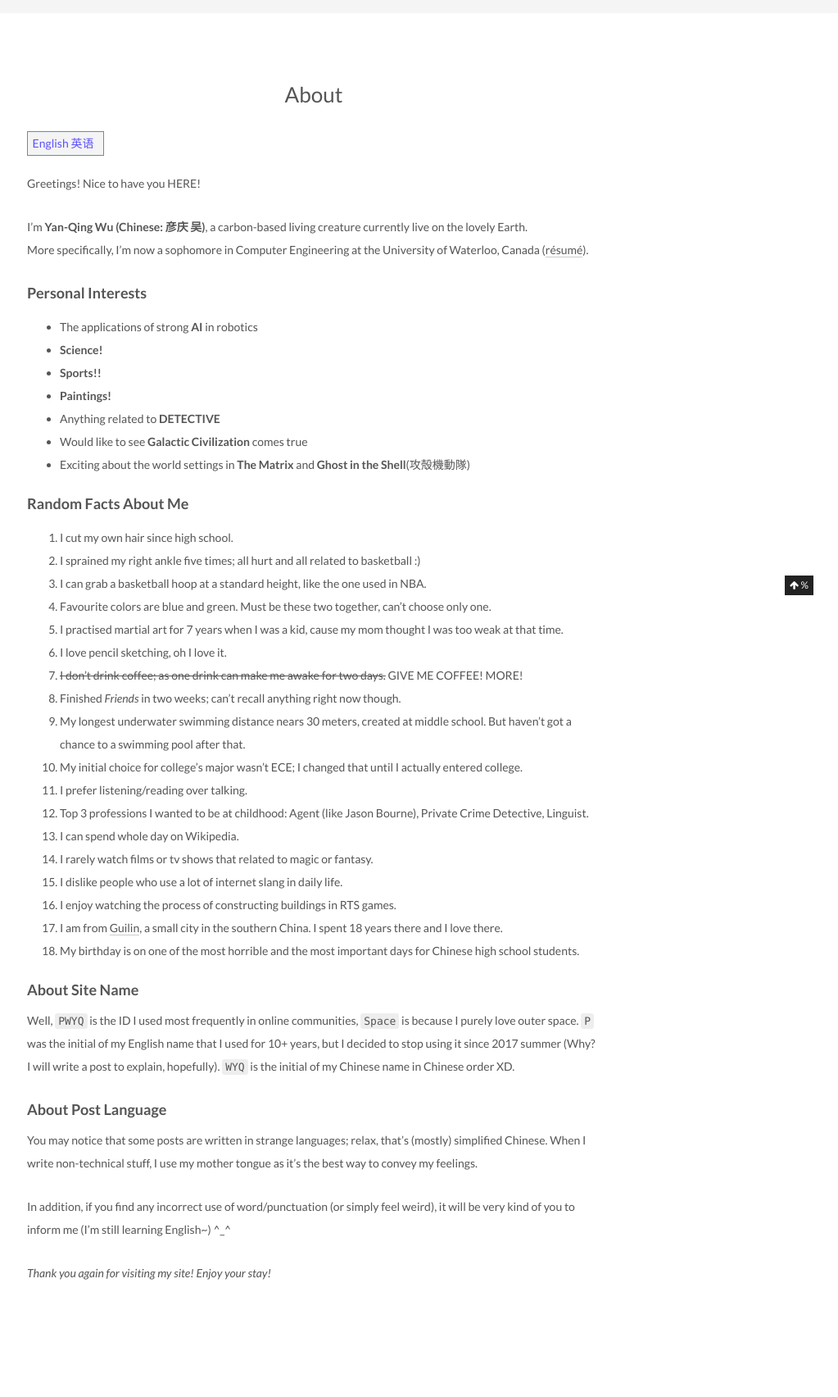
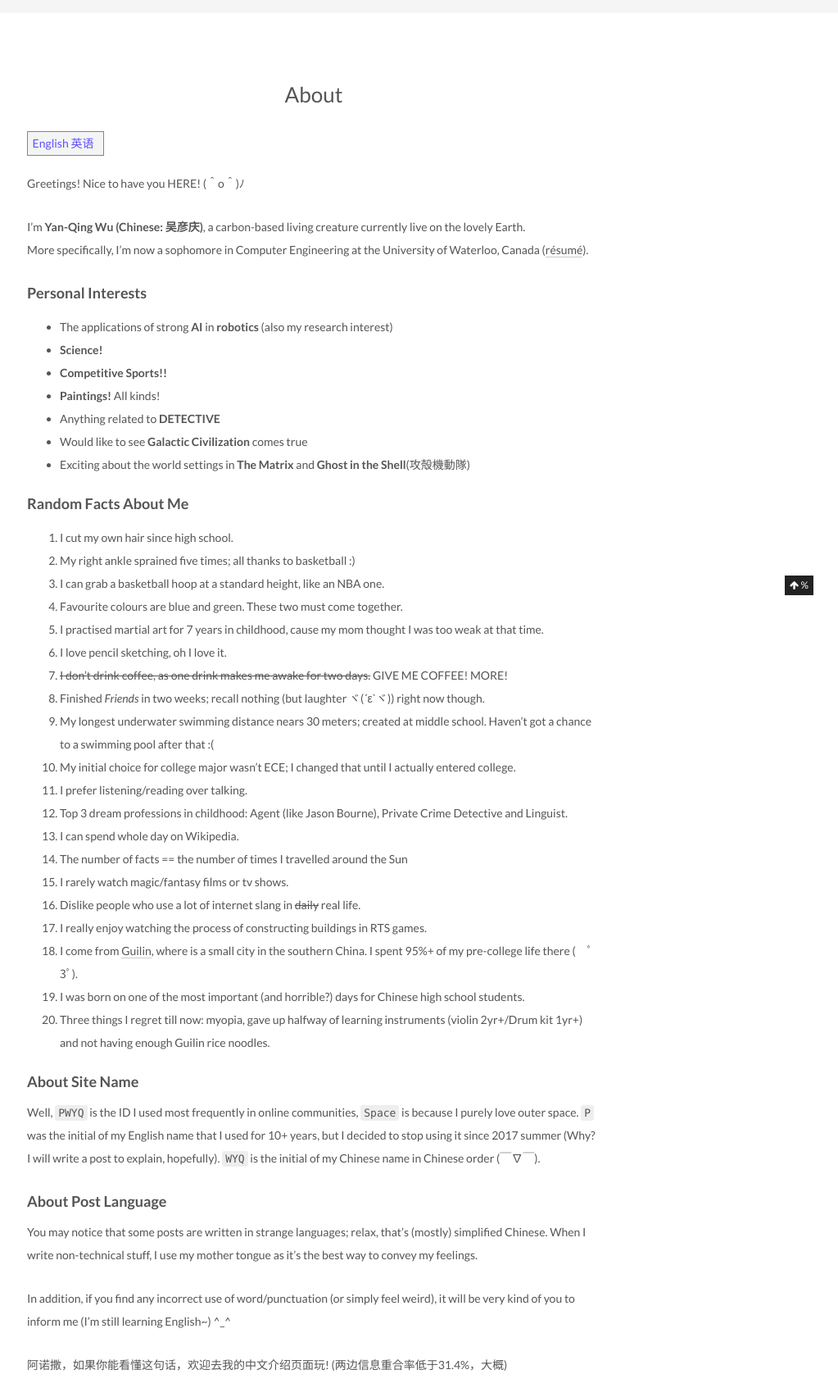
Before and after one commit to pwyq/blog, a Jekyll site: the page built from about/index.html, in a window 1280 px wide, cut to the strip 274-1978 px from the top of the page. Shown: the whole strip at 82% size, without its empty margins (257-1280 px from the left). Built offline with Jekyll 4.4.1, drawn with Linux system fonts in a browser that asks for light colours; comment, search, counter and statistics services are not loaded.

Commit message:
[medium] update on about, purer english and more friendly overall [new] book for booklist

```diff
--- a/_includes/_about/en.md
+++ b/_includes/_about/en.md
@@ -1,42 +1,44 @@
-Greetings! Nice to have you HERE!
+Greetings! Nice to have you HERE! (＾o＾)ﾉ
 
-I'm **Yan-Qing Wu (Chinese: 彦庆 吴)**, a carbon-based living creature currently live on the lovely Earth.
+I'm **Yan-Qing Wu (Chinese: 吴彦庆)**, a carbon-based living creature currently live on the lovely Earth.
 More specifically, I'm now a sophomore in Computer Engineering at the University of Waterloo, Canada ([résumé][2]).
 
 #### Personal Interests
-- The applications of strong **AI** in robotics
+- The applications of strong **AI** in **robotics** (also my research interest)
 - **Science!**
-- **Sports!!**
-- **Paintings!**
+- **Competitive Sports!!**
+- **Paintings!** All kinds!
 - Anything related to **DETECTIVE**
 - Would like to see **Galactic Civilization** comes true
 - Exciting about the world settings in **The Matrix** and **Ghost in the Shell**(攻殻機動隊)
 
 #### Random Facts About Me
 1. I cut my own hair since high school.
-2. I sprained my right ankle five times; all hurt and all related to basketball :)
-3. I can grab a basketball hoop at a standard height, like the one used in NBA.
-4. Favourite colors are blue and green. Must be these two together, can't choose only one.
-5. I practised martial art for 7 years when I was a kid, cause my mom thought I was too weak at that time.
+2. My right ankle sprained five times; all thanks to basketball :)
+3. I can grab a basketball hoop at a standard height, like an NBA one.
+4. Favourite colours are blue and green. These two must come together.
+5. I practised martial art for 7 years in childhood, cause my mom thought I was too weak at that time.
 6. I love pencil sketching, oh I love it.
-7. ~~I don't drink coffee; as one drink can make me awake for two days.~~ GIVE ME COFFEE! MORE!
-8. Finished *Friends* in two weeks; can't recall anything right now though.
-9. My longest underwater swimming distance nears 30 meters, created at middle school. But haven't got a chance to a swimming pool after that.
-10. My initial choice for college's major wasn't ECE; I changed that until I actually entered college.
+7. ~~I don't drink coffee, as one drink makes me awake for two days.~~ GIVE ME COFFEE! MORE!
+8. Finished *Friends* in two weeks; recall nothing (but laughter ヾ(´ε`ヾ)) right now though.
+9. My longest underwater swimming distance nears 30 meters; created at middle school. Haven't got a chance to a swimming pool after that :(
+10. My initial choice for college major wasn't ECE; I changed that until I actually entered college.
 11. I prefer listening/reading over talking.
-12. Top 3 professions I wanted to be at childhood: Agent (like Jason Bourne), Private Crime Detective, Linguist.
+12. Top 3 dream professions in childhood: Agent (like Jason Bourne), Private Crime Detective and Linguist.
 13. I can spend whole day on Wikipedia.
-14. I rarely watch films or tv shows that related to magic or fantasy.
-15. I dislike people who use a lot of internet slang in daily life.
-16. I enjoy watching the process of constructing buildings in RTS games.
-17. I am from [Guilin][1], a small city in the southern China. I spent 18 years there and I love there.
-18. My birthday is on one of the most horrible and the most important days for Chinese high school students.
+14. The number of facts == the number of times I travelled around the Sun
+15. I rarely watch magic/fantasy films or tv shows.
+16. Dislike people who use a lot of internet slang in ~~daily~~ real life.
+17. I really enjoy watching the process of constructing buildings in RTS games.
+18. I come from [Guilin][1], where is a small city in the southern China. I spent 95%+ of my pre-college life there (　ﾟ 3ﾟ).
+19. I was born on one of the most important (and horrible?) days for Chinese high school students.
+20. Three things I regret till now: myopia, gave up halfway of learning instruments (violin 2yr+/Drum kit 1yr+) and not having enough Guilin rice noodles.
 
 #### About Site Name
 Well, `PWYQ` is the ID I used most frequently in online communities, `Space` is because I purely love outer space.
 `P` was the initial of my English name that I used for 10+ years, but I decided to stop using it since 2017 summer
 (Why? I will write a post to explain, hopefully).
-`WYQ` is the initial of my Chinese name in Chinese order XD.
+`WYQ` is the initial of my Chinese name in Chinese order (￣∇￣).
 
 #### About Post Language
 You may notice that some posts are written in strange languages; relax, that's (mostly) simplified Chinese.
@@ -44,6 +46,9 @@ When I write non-technical stuff, I use my mother tongue as it's the best way to
 
 In addition, if you find any incorrect use of word/punctuation (or simply feel weird), it will be very kind of you to inform me (I'm still learning English~) ^_^
 
+阿诺撒，如果你能看懂这句话，欢迎去我的中文介绍页面玩! (两边信息重合率低于31.4%，大概)
+
+<br>
 
 *Thank you again for visiting my site! Enjoy your stay!*
 
```
Also changed, not shown: _includes/_about/zh.md (+6 -3 lines), _posts/2018-01-01-Booklists.md (+17 -4 lines).
